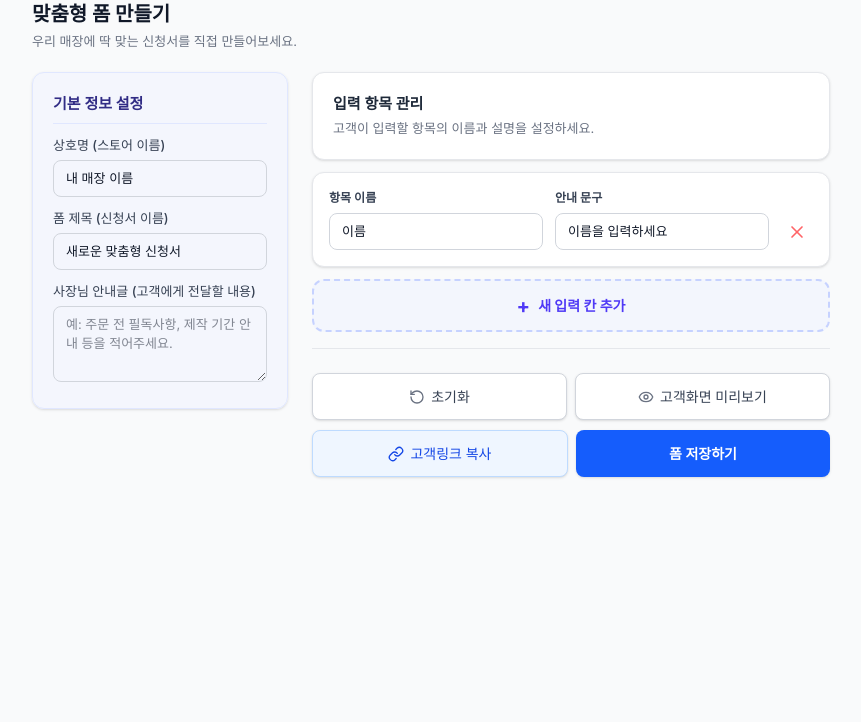
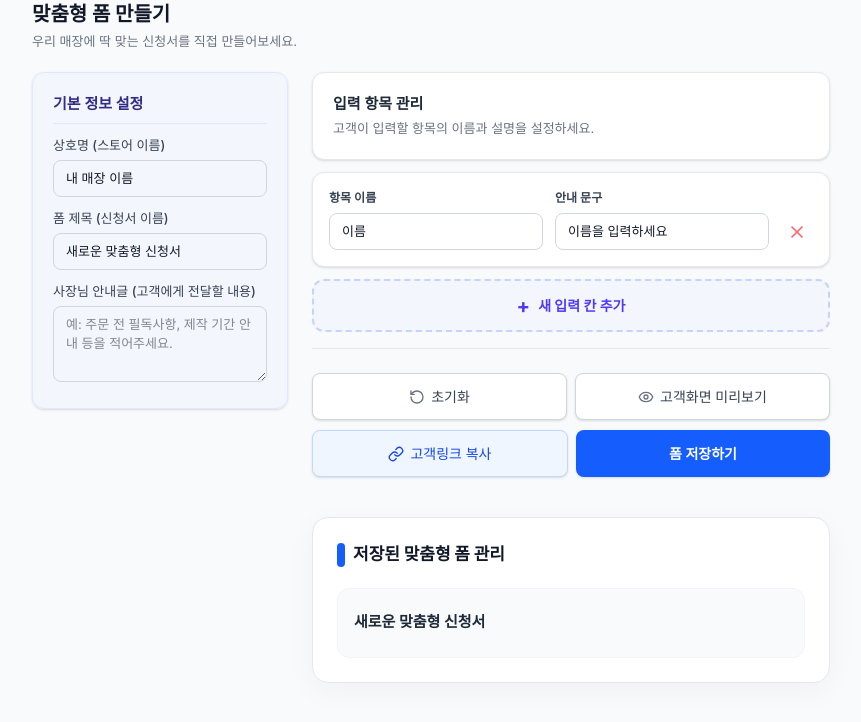
Before and after one commit to hannune-s/ssakdaform, a Next.js app: page /form-builder in a window 1280 px wide. Both pictures are taken after a click on the button "폼 저장하기". Shown: the top 722 px of the page, without its empty margins (96-957 px from the left). Built offline with nearby package versions, Linux system fonts and the light colour scheme.

Commit message:
feat: 맞춤형 폼 만들기 하단에 저장된 폼 목록 관리(삭제) 기능 추가

```diff
--- a/src/app/form-builder/page.tsx
+++ b/src/app/form-builder/page.tsx
@@ -19,6 +19,7 @@ export default function FormBuilder() {
   const [storeName, setStoreName] = useState('내 매장 이름');
   const [formTitle, setFormTitle] = useState('새로운 맞춤형 신청서');
   const [formDescription, setFormDescription] = useState('');
+  const [savedForms, setSavedForms] = useState<any[]>([]);
   const [fields, setFields] = useState<FormField[]>([
     { id: 1, type: 'text', label: '이름', placeholder: '이름을 입력하세요', required: true }
   ]);
@@ -36,6 +37,10 @@ export default function FormBuilder() {
       } catch (e) {
         console.error("Draft parsing error", e);
       }
+    }
+    const storedForms = localStorage.getItem('ssakdaform_custom_forms');
+    if (storedForms) {
+      setSavedForms(JSON.parse(storedForms));
     }
     setIsLoaded(true);
   }, []);
@@ -124,6 +129,15 @@ export default function FormBuilder() {
     });
   };
 
+
+  const handleDeleteForm = (id: string) => {
+    if (window.confirm('이 폼을 정말 삭제하시겠습니까? 고객 화면에서도 즉시 사라집니다.')) {
+      const updated = savedForms.filter(f => f.id !== id);
+      setSavedForms(updated);
+      localStorage.setItem('ssakdaform_custom_forms', JSON.stringify(updated));
+    }
+  };
+
   const handleSave = () => {
     const formData = {
       id: `custom-${Date.now()}`,
@@ -144,6 +158,7 @@ export default function FormBuilder() {
     // We append the new form
     existingForms.push(formData);
     localStorage.setItem('ssakdaform_custom_forms', JSON.stringify(existingForms));
+    setSavedForms(existingForms);
 
     alert('폼이 성공적으로 저장되었습니다!');
   };
@@ -300,8 +315,33 @@ export default function FormBuilder() {
                 </button>
               </div>
             )}
+                </div>
+
+      {savedForms.length > 0 && (
+        <div className="mt-10 bg-white p-6 rounded-2xl border border-gray-200 shadow-[0_8px_30px_rgb(0,0,0,0.04)]">
+          <h3 className="font-extrabold text-gray-900 mb-5 text-[17px] flex items-center gap-2">
+            <span className="w-2 h-6 bg-blue-600 rounded-full inline-block"></span>
+            저장된 맞춤형 폼 관리
+          </h3>
+          <div className="space-y-3">
+            {savedForms.map((form, idx) => (
+              <div key={form.id || idx} className="flex items-center justify-between p-4 rounded-xl border border-gray-100 bg-gray-50 hover:bg-white hover:border-indigo-100 hover:shadow-sm transition-all group">
+                <div>
+                  <h4 className="font-bold text-gray-800 text-[15px]">{form.formTitle}</h4>
+                  {form.formDescription && <p className="text-sm text-gray-500 mt-1 line-clamp-1">{form.formDescription}</p>}
+                </div>
+                <button
+                  onClick={() => handleDeleteForm(form.id)}
+                  className="px-3 sm:px-4 py-2 text-sm font-bold text-red-600 bg-red-50 hover:bg-red-100 rounded-lg transition-colors whitespace-nowrap ml-4 opacity-100 sm:opacity-0 sm:group-hover:opacity-100"
+                >
+                  삭제
+                </button>
+              </div>
+            ))}
           </div>
         </div>
+      )}
+      </div>
       </div>
     </div>
   );
```
